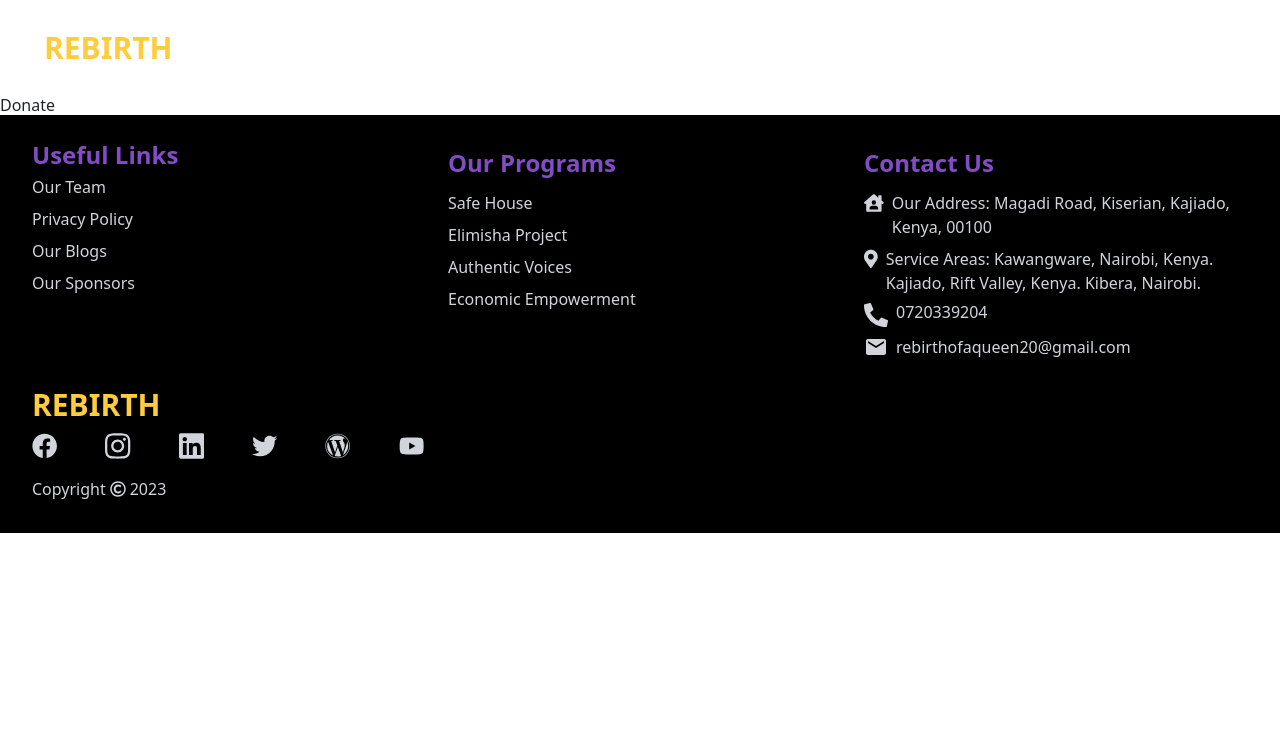
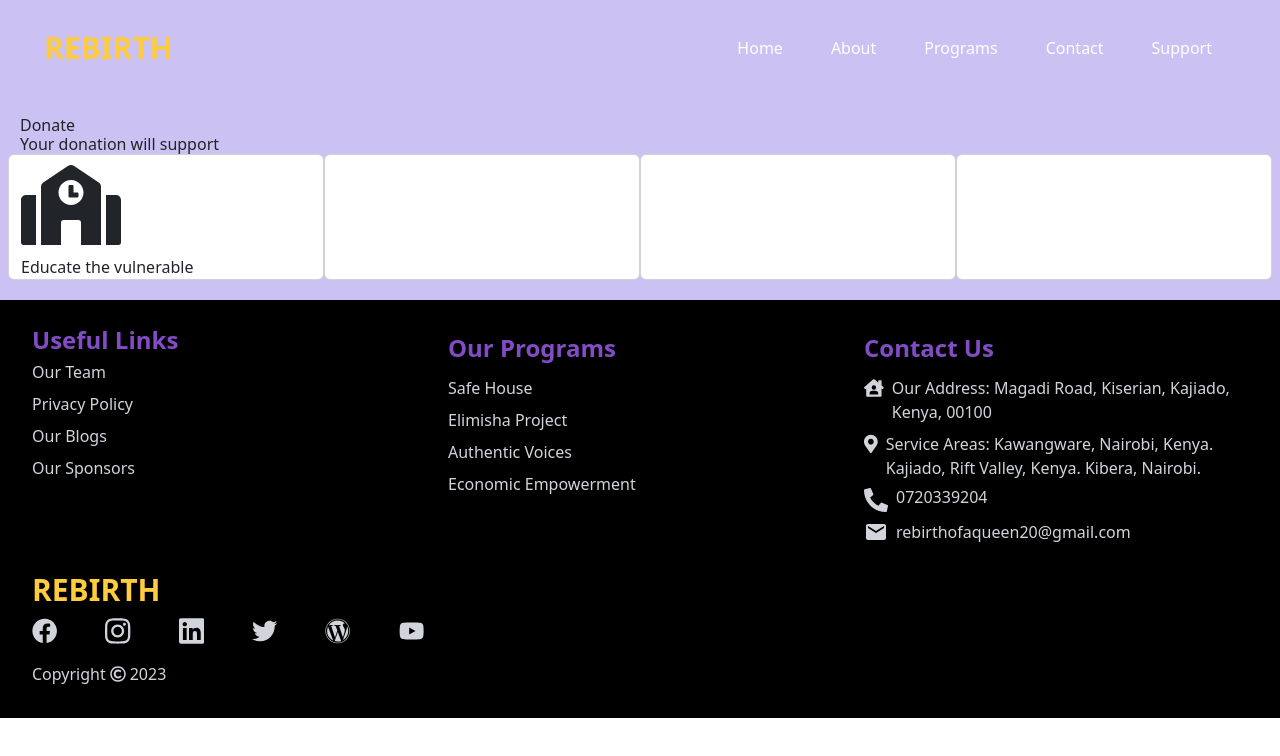
Before and after one commit to Rebirthers-Unite/Rebirth, a React (Vite) app in the folder client/: page /support in a window 1280 px wide. Shown: the top 756 px of the page. Built offline with nearby package versions, Linux system fonts and the light colour scheme.

Commit message:
create support cards component

```diff
--- a/client/src/components/Support/Support.jsx
+++ b/client/src/components/Support/Support.jsx
@@ -1,9 +1,13 @@
 import React from 'react'
+import './support.css'
+import { SupportCards } from './SupportCards'
 
 export const Support = () => {
   return (
-    <div>
-        <h1>Donate</h1>
+    <div id='support-page'>
+        <h1 id='title'>Donate</h1>
+        <h1>Your donation will support</h1>
+        <SupportCards/>
     </div>
   )
 }
--- /dev/null
+++ b/client/src/components/Support/SupportCards.jsx
@@ -0,0 +1,28 @@
+import React from 'react'
+import {FaSchool} from 'react-icons/fa'
+
+export const SupportCards = () => {
+  return (
+    <div className='row'>
+
+        <div className='card col-3'>
+            <FaSchool id='school'/>
+            <p>Educate the vulnerable</p>
+        </div>
+
+        <div className='card col-3'>
+
+        </div>
+
+        <div className='card col-3'>
+
+        </div>
+
+        <div className='card col-3'>
+
+        </div>
+
+
+    </div>
+  )
+}
--- a/client/src/components/Support/support.css
+++ b/client/src/components/Support/support.css
@@ -7,3 +7,8 @@
 #title{
     margin-top: 100px;
 }
+
+#school{
+    width: 100px;
+    height: 100px;
+}
```
